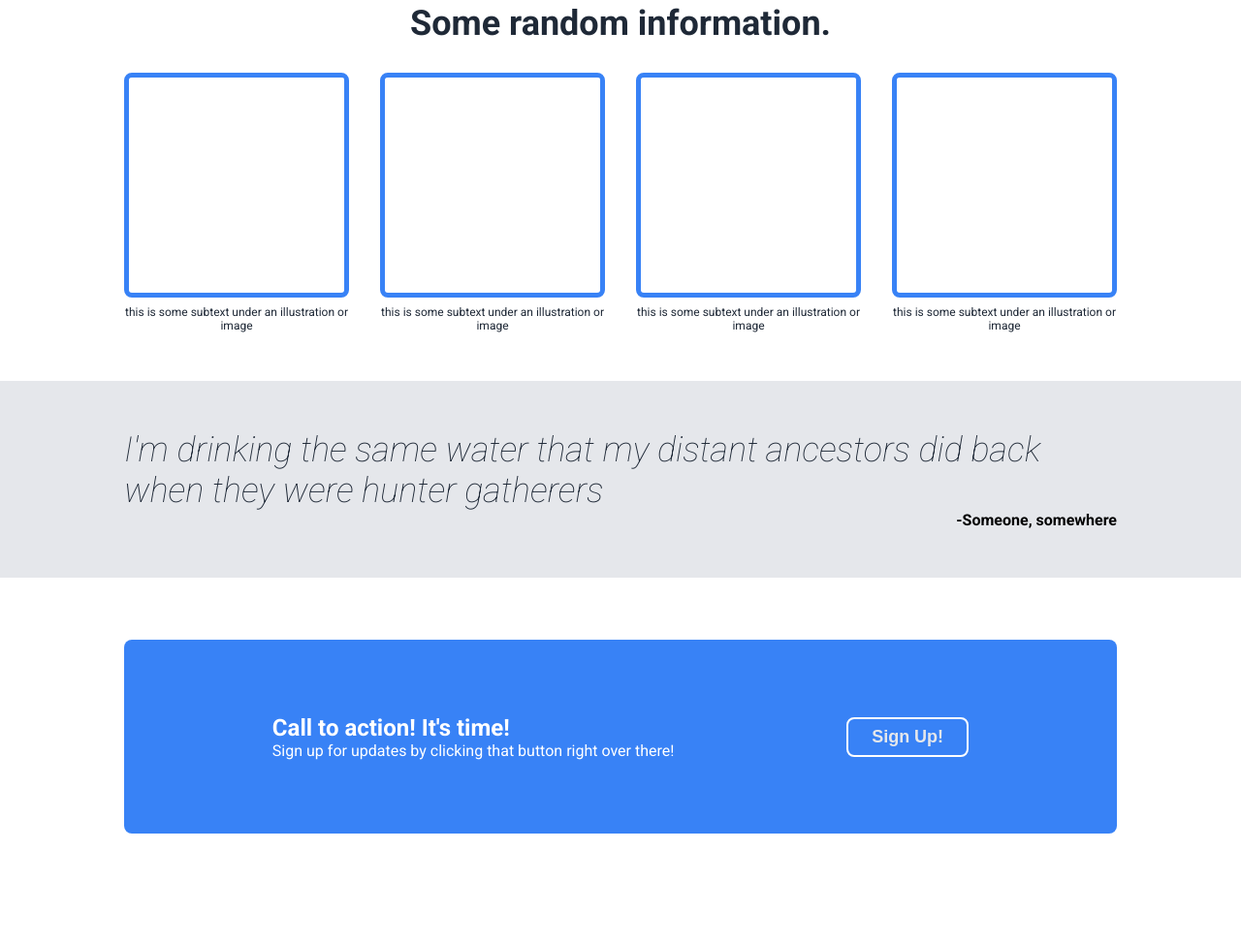
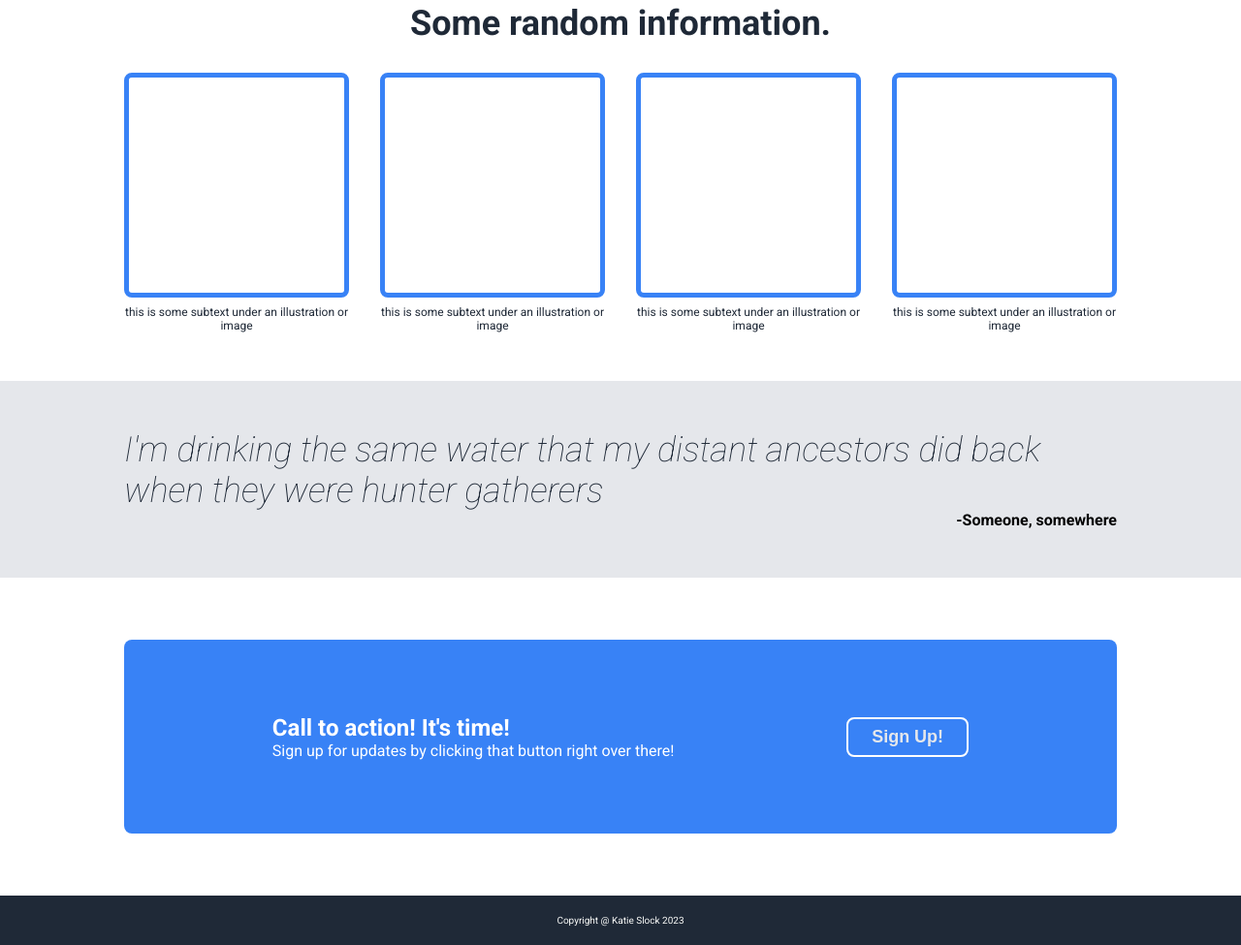
Before and after one commit to KatieSlock/landing-page, a plain HTML site: page index.html in a window 1280 px wide. Shown: the part 537-1512 px from the top of the page at 97% size. Before the commit the page ends 1461 px from the top, so only its background shows below. Drawn offline with Linux system fonts and the light colour scheme.

Commit message:
Add footer

```diff
--- a/index.html
+++ b/index.html
@@ -89,6 +89,12 @@
         </div>
     </div>
 
+    <!--Footer-->
+
+    <div class="footer">
+        Copyright @ Katie Slock 2023
+    </div>
+
 
 </body>
 </html>
--- a/styles.css
+++ b/styles.css
@@ -1,6 +1,9 @@
 body {
     margin: 0;
     font-family: 'roboto';
+    display: flex;
+    flex-direction: column;
+    justify-content: space-between;
 }
 
 .top {
@@ -201,3 +204,15 @@ button {
 .bottom-line {
     margin: 0;
 }
+
+/* Footer */
+
+.footer {
+    background-color: #1f2937;
+    color: #f9faf8;
+    text-align: center;
+    padding-top: 20px;
+    padding-bottom: 20px;
+    font-size: 10px;
+
+}
```
